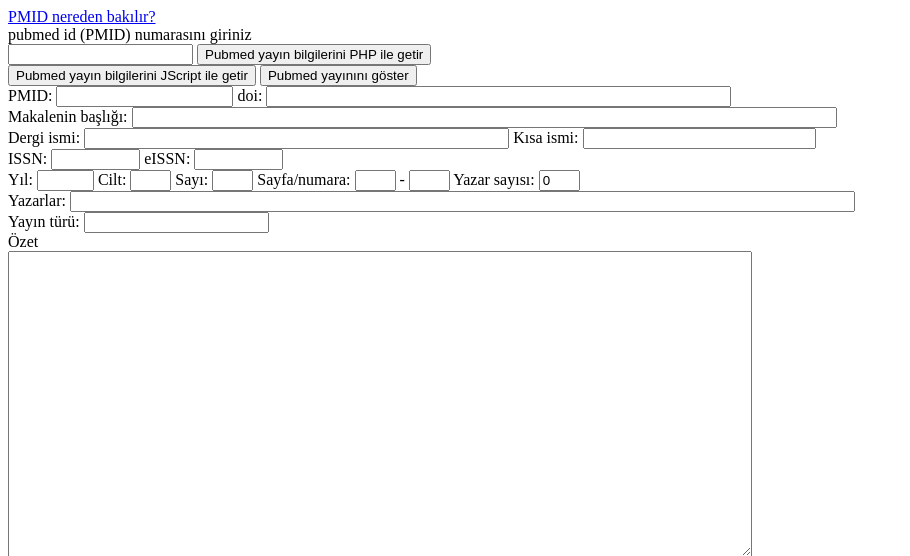
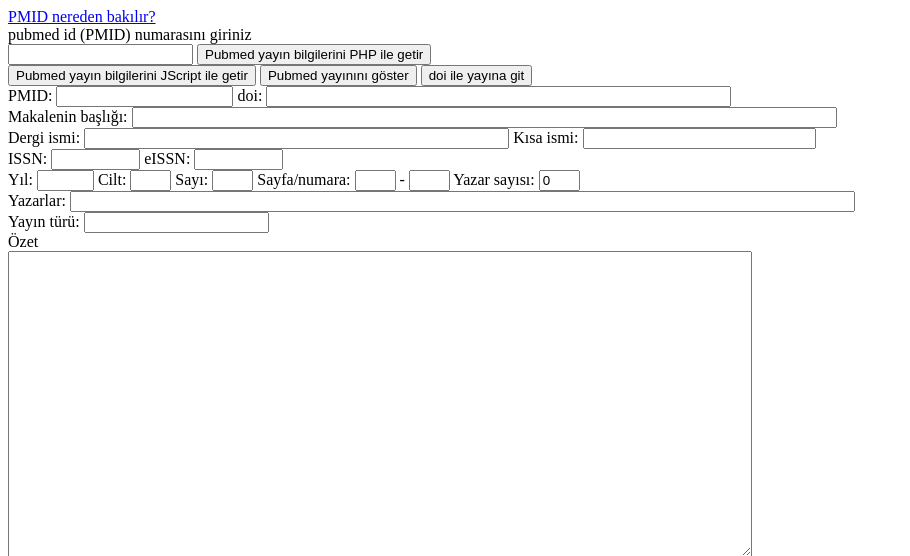
Before and after one commit to zakcali/pubmedapi, a PHP site: page / in a window 1280 px wide. Shown: the top 556 px of the page, without its empty margins (0-910 px from the left). Run offline with PHP 8.4, Linux system fonts and the light colour scheme.

Commit message:
oop class library

```diff
--- /dev/null
+++ b/getPmPublication.php
@@ -0,0 +1,116 @@
+<?php
+class getPmPublication {
+	public $PMID='', $doi='', $ArticleTitle='', $dergi='', $ISOAbbreviation='', $ISSN='', $eISSN='', $Year='', $Volume='', $Issue='', $StartPage='', $EndPage='', $yazarlar='', $PublicationType='', $AbstractText='';
+
+	public $yazarS=0;
+		    function __construct() {
+		}
+			final function pmPublication ($numara) {
+
+
+			if($numara!="") {
+				$preText="https://eutils.ncbi.nlm.nih.gov/entrez/eutils/efetch.fcgi?db=pubmed&id=";
+				$url=$preText.preg_replace("/[^0-9]/", "", $numara ); // sadece rakamlar
+// https://ncbiinsights.ncbi.nlm.nih.gov/2017/11/02/new-api-keys-for-the-e-utilities/
+// saniyede 10'dan fazla sorgu için, api-key alarak aşağıdaki iki satırı açmalısınız:
+//$postText="";
+				$postText="&api_key=Your-API-KEY";
+				$url = $url.$postText;
+//echo ($url);
+				$ch = curl_init();
+				curl_setopt($ch, CURLOPT_RETURNTRANSFER, 1);
+				curl_setopt($ch, CURLOPT_FOLLOWLOCATION,1);
+				curl_setopt($ch, CURLOPT_TIMEOUT, 15);
+				curl_setopt($ch, CURLOPT_URL, $url);
+				$data=curl_exec($ch);
+				curl_close($ch);
+				$xml_object = simplexml_load_string($data);
+				$xml_array=json_decode(json_encode($xml_object),1);
+// print_r ($xml_array['PubmedArticle']['MedlineCitation']);
+// PMID gelmediyse hata var, gerisine devam etme
+				if (isset ($xml_array['PubmedArticle']['MedlineCitation']['PMID'])) {
+//PubmedId PMID
+				$this->PMID=($xml_array['PubmedArticle']['MedlineCitation']['PMID']);
+// doi
+				if (isset ($xml_array['PubmedArticle']['MedlineCitation']['Article']['ELocationID'])) {
+					if (!is_array ($xml_array['PubmedArticle']['MedlineCitation']['Article']['ELocationID']))
+						$this->doi=($xml_array['PubmedArticle']['MedlineCitation']['Article']['ELocationID']);
+					else {// dizi içinde 10.0 ile başlayan gerçek doi numarasını bulur
+						$count = count ($xml_array['PubmedArticle']['MedlineCitation']['Article']['ELocationID']);
+							for  ($i=0; $i<$count; $i++) {
+								$this->doi=$xml_array['PubmedArticle']['MedlineCitation']['Article']['ELocationID'][$i];
+								if (substr ($this->doi, 0, 3) == '10.')
+									break;
+									}
+							}
+						}
+// Makalenin başlığı
+				$this->ArticleTitle= $xml_array['PubmedArticle']['MedlineCitation']['Article']['ArticleTitle'];
+// Dergi ismi
+				$this->dergi = $xml_array['PubmedArticle']['MedlineCitation']['Article']['Journal']['Title'];
+				if (strpos($this->dergi, " :") !== false) // : kullanılmışsa gerisini kaldır at
+					$this->dergi = substr($this->dergi, 0, strpos($this->dergi, " :"));
+// Dergi kısa ismi
+				$this->ISOAbbreviation= $xml_array['PubmedArticle']['MedlineCitation']['Article']['Journal']['ISOAbbreviation'];
+// ISSN numarası
+				if (isset ($xml_array['PubmedArticle']['MedlineCitation']['MedlineJournalInfo']['ISSNLinking']))
+					$this->ISSN=$xml_array['PubmedArticle']['MedlineCitation']['MedlineJournalInfo']['ISSNLinking'];
+//eISSN numarası
+				if (isset ($xml_array['PubmedArticle']['MedlineCitation']['Article']['Journal']['ISSN']))
+					$this->eISSN=$xml_array['PubmedArticle']['MedlineCitation']['Article']['Journal']['ISSN'];
+// Derginin basıldığı / yayımlandığı yıl
+				$this->Year =$xml_array['PubmedArticle']['MedlineCitation']['Article']['Journal']['JournalIssue']['PubDate']['Year'];
+// Eğer var ise Cilt numarası
+				if (isset ($xml_array['PubmedArticle']['MedlineCitation']['Article']['Journal']['JournalIssue']['Volume']) )
+					$this->Volume=$xml_array['PubmedArticle']['MedlineCitation']['Article']['Journal']['JournalIssue']['Volume'];
+//Sayı
+				if (isset ($xml_array['PubmedArticle']['MedlineCitation']['Article']['Journal']['JournalIssue']['Issue']))
+					$this->Issue= $xml_array['PubmedArticle']['MedlineCitation']['Article']['Journal']['JournalIssue']['Issue'];
+// Başlangıç sayfası veya elektronik dergilerde makale numarası
+				if (isset ($xml_array['PubmedArticle']['MedlineCitation']['Article']['Pagination']['StartPage']))
+					$this->StartPage= $xml_array['PubmedArticle']['MedlineCitation']['Article']['Pagination']['StartPage'];
+// Bitiş sayfası
+				if (isset($xml_array['PubmedArticle']['MedlineCitation']['Article']['Pagination']['EndPage']))
+					$this->EndPage= $xml_array['PubmedArticle']['MedlineCitation']['Article']['Pagination']['EndPage'];
+// Yazar sayısını ve yazar isimlerini bul
+				if (isset ( $xml_array['PubmedArticle']['MedlineCitation']['Article']['AuthorList']['Author'][0])) {
+// birden fazla yazar var: hepsini teker teker çağır, sadece isim-soyismi olan yazarları topla, grup ismi var ise sayma
+				$n=0;
+				$count = count ($xml_array['PubmedArticle']['MedlineCitation']['Article']['AuthorList']['Author']);
+				for  ($i=0; $i<$count; $i++) {
+					if (isset ($xml_array['PubmedArticle']['MedlineCitation']['Article']['AuthorList']['Author'][$i]['ForeName'] )) {
+		// CollectiveName - Grup İsmi yok
+					$author = $xml_array['PubmedArticle']['MedlineCitation']['Article']['AuthorList']['Author'][$i];
+					$this->yazarlar = $this->yazarlar.$author['ForeName'].' '.$author['LastName'].', ';
+					$n=$n+1;
+					}
+				}
+// yazar sayısı
+				$this->yazarS=$n;
+// yazarların isimleri. metin sonundaki boşluk ve virgül silindi
+				$this->yazarlar=substr ($this->yazarlar,0,-2);
+			} else {
+// tek yazar var, yazar sayısı 1
+				$this->yazarS=1;
+// tek yazarın ismi
+				$this->yazarlar=$xml_array['PubmedArticle']['MedlineCitation']['Article']['AuthorList']['Author']['ForeName'].' '.$xml_array['PubmedArticle']['MedlineCitation']['Article']['AuthorList']['Author']['LastName'];
+}
+// yayın türü belirtilmiş ise ve birden fazla yayın türü var: sadece ilk türü al
+				if (is_array ($xml_array['PubmedArticle']['MedlineCitation']['Article']['PublicationTypeList']['PublicationType']))
+					$this->PublicationType=$xml_array['PubmedArticle']['MedlineCitation']['Article']['PublicationTypeList']['PublicationType'][0];
+// yayın türü belirtilmiş, ama sadece 1 adet yayın türü var
+				else $this->PublicationType=$xml_array['PubmedArticle']['MedlineCitation']['Article']['PublicationTypeList']['PublicationType'];
+// Abstract, yani özet var ise
+				if (isset ($xml_array['PubmedArticle']['MedlineCitation']['Article']['Abstract'])) {
+// Özet, her cümlesi ayrı bir dizi elemanı olacak şekilde dizilmiş ise, dizinin sadece ilk elemanını al
+					if (is_array ($xml_array['PubmedArticle']['MedlineCitation']['Article']['Abstract']['AbstractText']) )
+						$this->AbstractText=$xml_array['PubmedArticle']['MedlineCitation']['Article']['Abstract']['AbstractText'][0];
+// özet, çok cümleli de olsa, tek bir eleman olarak aktarılmış
+				else if (isset ($xml_array['PubmedArticle']['MedlineCitation']['Article']['Abstract']['AbstractText']))
+					$this->AbstractText=$xml_array['PubmedArticle']['MedlineCitation']['Article']['Abstract']['AbstractText'];
+				}
+			} // PMID geldi ve işlem yaptın
+		}
+	} // final function pmPublication
+
+}
--- a/index.php
+++ b/index.php
@@ -1,5 +1,5 @@
 <!DOCTYPE html>
-<!-- pubmedapi V2.8: bu yazılım Dr. Zafer Akçalı tarafından oluşturulmuştur
+<!-- pubmedapi V3.0: bu yazılım Dr. Zafer Akçalı tarafından oluşturulmuştur
 programmed by Zafer Akçalı, MD -->
 <html>
 <head>
@@ -12,147 +12,52 @@ programmed by Zafer Akçalı, MD -->
 // pubmedapi
 // By Zafer Akçalı, MD
 // Zafer Akçalı tarafından programlanmıştır
-$PMID=$doi=$ArticleTitle=$dergi=$ISOAbbreviation=$ISSN=$eISSN=$Year=$Volume=$Issue=$StartPage=$EndPage=$yazarlar=$PublicationType=$AbstractText="";
-$yazarS=0;
+require_once './getPmPublication.php';
+$p=new getPmPublication ();
+
 if (isset($_POST['pmid'])) {
-$girilenveri=trim($_POST["pmid"]);
-
-if($girilenveri!=""){
-$preText="https://eutils.ncbi.nlm.nih.gov/entrez/eutils/efetch.fcgi?db=pubmed&id=";
-$url=$preText.preg_replace("/[^0-9]/", "", $girilenveri ); // sadece rakamlar
-// https://ncbiinsights.ncbi.nlm.nih.gov/2017/11/02/new-api-keys-for-the-e-utilities/
-// saniyede 10'dan fazla sorgu için, api-key alarak aşağıdaki iki satırı açmalısınız:
-// $postText="&api_key=ABCD1234";
-// $url = $url.$postText;
-$ch = curl_init();
-curl_setopt($ch, CURLOPT_RETURNTRANSFER, 1);
-curl_setopt($ch, CURLOPT_FOLLOWLOCATION,1);
-curl_setopt($ch, CURLOPT_TIMEOUT, 15);
-curl_setopt($ch, CURLOPT_URL, $url);
-$data=curl_exec($ch);
-curl_close($ch);
-$xml_object = simplexml_load_string($data);
-$xml_array=json_decode(json_encode($xml_object),1);
-// print_r ($xml_array['PubmedArticle']['MedlineCitation']);
-// PMID gelmediyse hata var, gerisine devam etme
-if (isset ($xml_array['PubmedArticle']['MedlineCitation']['PMID'])) {
-//PubmedId PMID
-$PMID=($xml_array['PubmedArticle']['MedlineCitation']['PMID']);
-// doi : gelen cevap dizi bile olsa ilk elemanı her zaman doi
-if (isset ($xml_array['PubmedArticle']['MedlineCitation']['Article']['ELocationID'])) {
-if (!is_array ($xml_array['PubmedArticle']['MedlineCitation']['Article']['ELocationID']))
-	$doi= ($xml_array['PubmedArticle']['MedlineCitation']['Article']['ELocationID']);
-else {// dizi içinde 10.0 ile başlayan gerçek doi numarasını bulur
-	$count = count ($xml_array['PubmedArticle']['MedlineCitation']['Article']['ELocationID']);
-	for  ($i=0; $i<$count; $i++) {
-		$doi=$xml_array['PubmedArticle']['MedlineCitation']['Article']['ELocationID'][$i];
-			if (substr ($doi, 0, 3) == '10.')
-				break;
-		}
-	}
-}
-// Makalenin başlığı
-$ArticleTitle= $xml_array['PubmedArticle']['MedlineCitation']['Article']['ArticleTitle'];
-// Dergi ismi
-$dergi = $xml_array['PubmedArticle']['MedlineCitation']['Article']['Journal']['Title'];
-if (strpos($dergi, " :") !== false) // : kullanılmışsa gerisini kaldır at
-	$dergi = substr($dergi, 0, strpos($dergi, " :"));
-// Dergi kısa ismi
-$ISOAbbreviation= $xml_array['PubmedArticle']['MedlineCitation']['Article']['Journal']['ISOAbbreviation'];
-// ISSN numarası
-if (isset ($xml_array['PubmedArticle']['MedlineCitation']['MedlineJournalInfo']['ISSNLinking']))
-	$ISSN=$xml_array['PubmedArticle']['MedlineCitation']['MedlineJournalInfo']['ISSNLinking'];
-//eISSN numarası
-if (isset ($xml_array['PubmedArticle']['MedlineCitation']['Article']['Journal']['ISSN']))
-	$eISSN=$xml_array['PubmedArticle']['MedlineCitation']['Article']['Journal']['ISSN'];
-// Derginin basıldığı / yayımlandığı yıl
-$Year =$xml_array['PubmedArticle']['MedlineCitation']['Article']['Journal']['JournalIssue']['PubDate']['Year'];
-// Eğer var ise Cilt numarası
-if (isset ($xml_array['PubmedArticle']['MedlineCitation']['Article']['Journal']['JournalIssue']['Volume']) )
-	$Volume=$xml_array['PubmedArticle']['MedlineCitation']['Article']['Journal']['JournalIssue']['Volume'];
-//Sayı
-if (isset ($xml_array['PubmedArticle']['MedlineCitation']['Article']['Journal']['JournalIssue']['Issue']))
-	$Issue= $xml_array['PubmedArticle']['MedlineCitation']['Article']['Journal']['JournalIssue']['Issue'];
-// Başlangıç sayfası veya elektronik dergilerde makale numarası
-if (isset ($xml_array['PubmedArticle']['MedlineCitation']['Article']['Pagination']['StartPage']))
-	$StartPage= $xml_array['PubmedArticle']['MedlineCitation']['Article']['Pagination']['StartPage'];
-// Bitiş sayfası
-if (isset($xml_array['PubmedArticle']['MedlineCitation']['Article']['Pagination']['EndPage']))
-	$EndPage= $xml_array['PubmedArticle']['MedlineCitation']['Article']['Pagination']['EndPage'];
-// Yazar sayısını ve yazar isimlerini bul
-if (isset ( $xml_array['PubmedArticle']['MedlineCitation']['Article']['AuthorList']['Author'][0])) {
-// birden fazla yazar var: hepsini teker teker çağır, sadece isim-soyismi olan yazarları topla, grup ismi var ise sayma
-$n=0;
-$count = count ($xml_array['PubmedArticle']['MedlineCitation']['Article']['AuthorList']['Author']);
-for  ($i=0; $i<$count; $i++) {
-	if (isset ($xml_array['PubmedArticle']['MedlineCitation']['Article']['AuthorList']['Author'][$i]['ForeName'] )) {
-		// CollectiveName - Grup İsmi yok
-		$author = $xml_array['PubmedArticle']['MedlineCitation']['Article']['AuthorList']['Author'][$i];
-		$yazarlar = $yazarlar.$author['ForeName'].' '.$author['LastName'].', ';
-		$n=$n+1;
-		}
-}
-// yazar sayısı
-$yazarS=$n;
-// yazarların isimleri. metin sonundaki boşluk ve virgül silindi
-$yazarlar=substr ($yazarlar,0,-2);
-}
-else {
-// tek yazar var, yazar sayısı 1
-	$yazarS=1;
-// tek yazarın ismi
-	$yazarlar=$xml_array['PubmedArticle']['MedlineCitation']['Article']['AuthorList']['Author']['ForeName'].' '
-	.$xml_array['PubmedArticle']['MedlineCitation']['Article']['AuthorList']['Author']['LastName'];
-}
-// yayın türü belirtilmiş ise ve birden fazla yayın türü var: sadece ilk türü al
-if (is_array ($xml_array['PubmedArticle']['MedlineCitation']['Article']['PublicationTypeList']['PublicationType']))
-	$PublicationType=$xml_array['PubmedArticle']['MedlineCitation']['Article']['PublicationTypeList']['PublicationType'][0];
-// yayın türü belirtilmiş, ama sadece 1 adet yayın türü var
-else $PublicationType=$xml_array['PubmedArticle']['MedlineCitation']['Article']['PublicationTypeList']['PublicationType'];
-// Abstract, yani özet var ise
-if (isset ($xml_array['PubmedArticle']['MedlineCitation']['Article']['Abstract'])) {
-// Özet, her cümlesi ayrı bir dizi elemanı olacak şekilde dizilmiş ise, dizinin sadece ilk elemanını al
-if (is_array ($xml_array['PubmedArticle']['MedlineCitation']['Article']['Abstract']['AbstractText']) )
-	$AbstractText=$xml_array['PubmedArticle']['MedlineCitation']['Article']['Abstract']['AbstractText'][0];
-// özet, çok cümleli de olsa, tek bir eleman olarak aktarılmış
-else if (isset ($xml_array['PubmedArticle']['MedlineCitation']['Article']['Abstract']['AbstractText']))
-	$AbstractText=$xml_array['PubmedArticle']['MedlineCitation']['Article']['Abstract']['AbstractText'];
-			}
-		}
-	}
+$girilenveri=preg_replace("/[^0-9]/", "", $_POST["pmid"] ); // sadece rakamlar
+$p->pmPublication ($girilenveri);
 }
 ?>
 <a href="PMID nerede.png" target="_blank"> PMID nereden bakılır? </a>
 <form method="post" action="">
 pubmed id (PMID)  numarasını giriniz<br/>
-<input type="text" name="pmid" id="pmid" value="<?php echo $PMID;?>" >
+<input type="text" name="pmid" id="pmid" value="<?php echo $p->PMID;?>" >
 <input type="submit" value="Pubmed yayın bilgilerini PHP ile getir">
 </form>
 <button id="pubmedGetir" onclick="pubmedGetir()">Pubmed yayın bilgilerini JScript ile getir</button>
 <button id="pubmedGoster" onclick="pubmedGoster()">Pubmed yayınını göster</button>
+<button id="doiGit" onclick="doiGit()">doi ile yayına git</button>
 <br/>
-PMID: <input type="text" name="PMID" size="19" maxlength="19" id="PMID" value="<?php echo $PMID;?>" >
-doi: <input type="text" name="doi" size="55"  id="doi" value="<?php echo $doi;?>"> <br/>
-Makalenin başlığı: <input type="text" name="ArticleTitle" size="85"  id="ArticleTitle" value="<?php echo $ArticleTitle;?>"> <br/>
-Dergi ismi: <input type="text" name="Title" size="50"  id="Title" value="<?php echo $dergi;?>">
-Kısa ismi: <input type="text" name="ISOAbbreviation" size="26"  id="ISOAbbreviation" value="<?php echo $ISOAbbreviation;?>"> <br/>
-ISSN: <input type="text" name="ISSN" size="8"  id="ISSN" value="<?php echo $ISSN;?>">
-eISSN: <input type="text" name="eISSN" size="8"  id="eISSN" value="<?php echo $eISSN;?>"> <br/>
-Yıl: <input type="text" name="Year" size="4"  id="Year" value="<?php echo $Year;?>">
-Cilt: <input type="text" name="Volume" size="2"  id="Volume" value="<?php echo $Volume;?>">
-Sayı: <input type="text" name="Issue" size="2"  id="Issue" value="<?php echo $Issue;?>">
-Sayfa/numara: <input type="text" name="StartPage" size="2"  id="StartPage" value="<?php echo $StartPage;?>">
-- <input type="text" name="EndPage" size="2"  id="EndPage" value="<?php echo $EndPage;?>">
-Yazar sayısı: <input type="text" name="yazarS" size="2"  id="yazarS" value="<?php echo $yazarS;?>"><br/>
-Yazarlar: <input type="text" name="yazarlar" size="95"  id="yazarlar" value="<?php echo $yazarlar;?>"><br/>
-Yayın türü: <input type="text" name="PublicationType" size="20"  id="PublicationType" value="<?php echo $PublicationType;?>">
+PMID: <input type="text" name="PMID" size="19" maxlength="19" id="PMID" value="<?php echo $p->PMID;?>" >
+doi: <input type="text" name="doi" size="55"  id="doi" value="<?php echo $p->doi;?>"> <br/>
+Makalenin başlığı: <input type="text" name="ArticleTitle" size="85"  id="ArticleTitle" value="<?php echo str_replace ('"',  '&#34',$p->ArticleTitle);?>"> <br/>
+Dergi ismi: <input type="text" name="Title" size="50"  id="Title" value="<?php echo $p->dergi;?>">
+Kısa ismi: <input type="text" name="ISOAbbreviation" size="26"  id="ISOAbbreviation" value="<?php echo $p->ISOAbbreviation;?>"> <br/>
+ISSN: <input type="text" name="ISSN" size="8"  id="ISSN" value="<?php echo $p->ISSN;?>">
+eISSN: <input type="text" name="eISSN" size="8"  id="eISSN" value="<?php echo $p->eISSN;?>"> <br/>
+Yıl: <input type="text" name="Year" size="4"  id="Year" value="<?php echo $p->Year;?>">
+Cilt: <input type="text" name="Volume" size="2"  id="Volume" value="<?php echo $p->Volume;?>">
+Sayı: <input type="text" name="Issue" size="2"  id="Issue" value="<?php echo $p->Issue;?>">
+Sayfa/numara: <input type="text" name="StartPage" size="2"  id="StartPage" value="<?php echo $p->StartPage;?>">
+- <input type="text" name="EndPage" size="2"  id="EndPage" value="<?php echo $p->EndPage;?>">
+Yazar sayısı: <input type="text" name="yazarS" size="2"  id="yazarS" value="<?php echo $p->yazarS;?>"><br/>
+Yazarlar: <input type="text" name="yazarlar" size="95"  id="yazarlar" value="<?php echo $p->yazarlar;?>"><br/>
+Yayın türü: <input type="text" name="PublicationType" size="20"  id="PublicationType" value="<?php echo $p->PublicationType;?>">
 <br/>
 Özet <br/>
-<textarea rows = "20" cols = "90" name = "ozet" id="ozetAlan"><?php echo $AbstractText;?></textarea>
+<textarea rows = "20" cols = "90" name = "ozet" id="ozetAlan"><?php echo $p->AbstractText;?></textarea>
 <script>
 function pubmedGoster() {
 var	w=document.getElementById('pmid').value.replace(/\D/g, "");
 	urlText = "https://pubmed.ncbi.nlm.nih.gov/"+w;
+	window.open(urlText,"_blank");
+}
+function doiGit() {
+var	w=document.getElementById('doi').value;
+urlText = "https://doi.org/"+w;
+if ( w != '')
 	window.open(urlText,"_blank");
 }
 async function pubmedGetir() {
```
